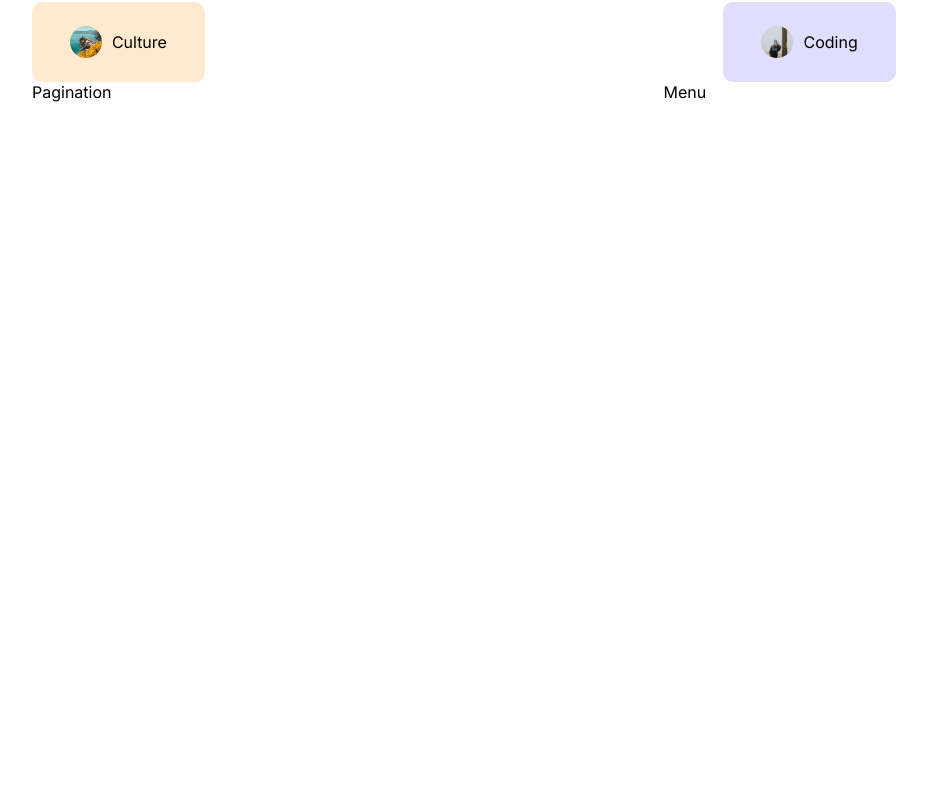
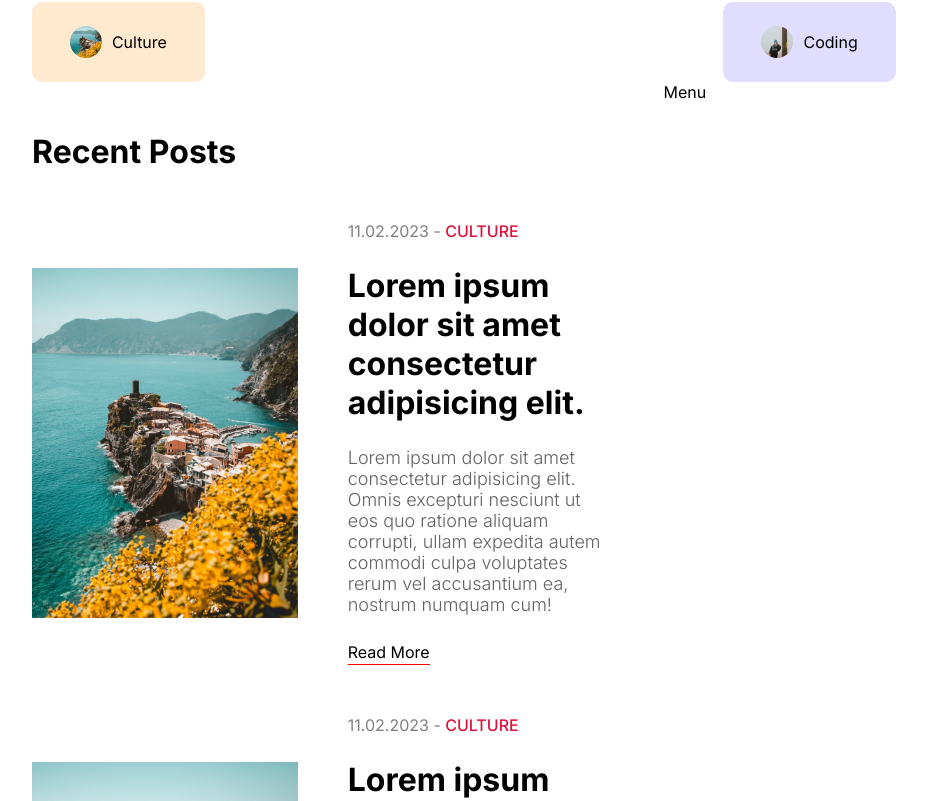
Before and after one commit to jigneshgit935/Nextjs-Blog-WebApp, a Next.js app: page / in a window 1280 px wide. Shown: the part 1188-1989 px from the top of the page, without its empty margins (176-1103 px from the left). Before the commit the page ends 1290 px from the top, so only its background shows below. Built offline with nearby package versions, Linux system fonts and the light colour scheme.

Commit message:
added: CardList Created

```diff
--- /dev/null
+++ b/src/components/Card/Card.jsx
@@ -0,0 +1,34 @@
+import React from 'react';
+import styles from './card.module.css';
+import Image from 'next/image';
+import Link from 'next/link';
+
+const Card = () => {
+  return (
+    <div className={styles.container}>
+      <div className={styles.imgContainer}>
+        <Image src="/p1.jpeg" alt="" fill className={styles.image} />
+      </div>
+      <div className={styles.textContainer}>
+        <div className={styles.detail}>
+          <span className={styles.date}>11.02.2023 - </span>
+          <span className={styles.category}>Culture</span>
+        </div>
+        <Link href="/">
+          <h1>Lorem ipsum dolor sit amet consectetur adipisicing elit.</h1>
+        </Link>
+        <p className={styles.desc}>
+          Lorem ipsum dolor sit amet consectetur adipisicing elit. Omnis
+          excepturi nesciunt ut eos quo ratione aliquam corrupti, ullam expedita
+          autem commodi culpa voluptates rerum vel accusantium ea, nostrum
+          numquam cum!
+        </p>
+        <Link className={styles.link} href={'/'}>
+          Read More
+        </Link>
+      </div>
+    </div>
+  );
+};
+
+export default Card;
--- /dev/null
+++ b/src/components/Card/card.module.css
@@ -0,0 +1,40 @@
+.container {
+  margin-bottom: 50px;
+  display: flex;
+  gap: 50px;
+  align-items: center;
+}
+
+.imgContainer {
+  flex: 1;
+  height: 350px;
+  position: relative;
+}
+.textContainer {
+  flex: 1;
+  display: flex;
+  flex-direction: column;
+  gap: 25px;
+}
+.image {
+  object-fit: cover;
+}
+.date {
+  color: gray;
+}
+.category {
+  text-transform: uppercase;
+  color: crimson;
+  font-weight: 500;
+}
+.desc {
+  font-size: 18px;
+  font-weight: 300;
+  color: var(--softTextColor);
+}
+
+.link {
+  border-bottom: 1px solid red;
+  padding: 2px 0px;
+  width: max-content;
+}
--- a/src/components/cardList/CardList.jsx
+++ b/src/components/cardList/CardList.jsx
@@ -1,10 +1,20 @@
 import React from 'react';
 import styles from './cardlist.module.css';
 import Pagination from '../Pagination/Pagination';
+import Image from 'next/image';
+import Card from '../Card/Card';
 
 const CardList = () => {
   return (
     <div className={styles.container}>
+      <h1 className={styles.title}>Recent Posts</h1>
+      <div className={styles.posts}>
+        <div className={styles.post}>
+          <Card />
+          <Card />
+          <Card />
+        </div>
+      </div>
       <Pagination />
     </div>
   );
--- a/src/components/cardList/cardlist.module.css
+++ b/src/components/cardList/cardlist.module.css
@@ -1,3 +1,7 @@
 .container {
   flex: 5;
 }
+
+.title {
+  margin: 50px 0px;
+}
```
